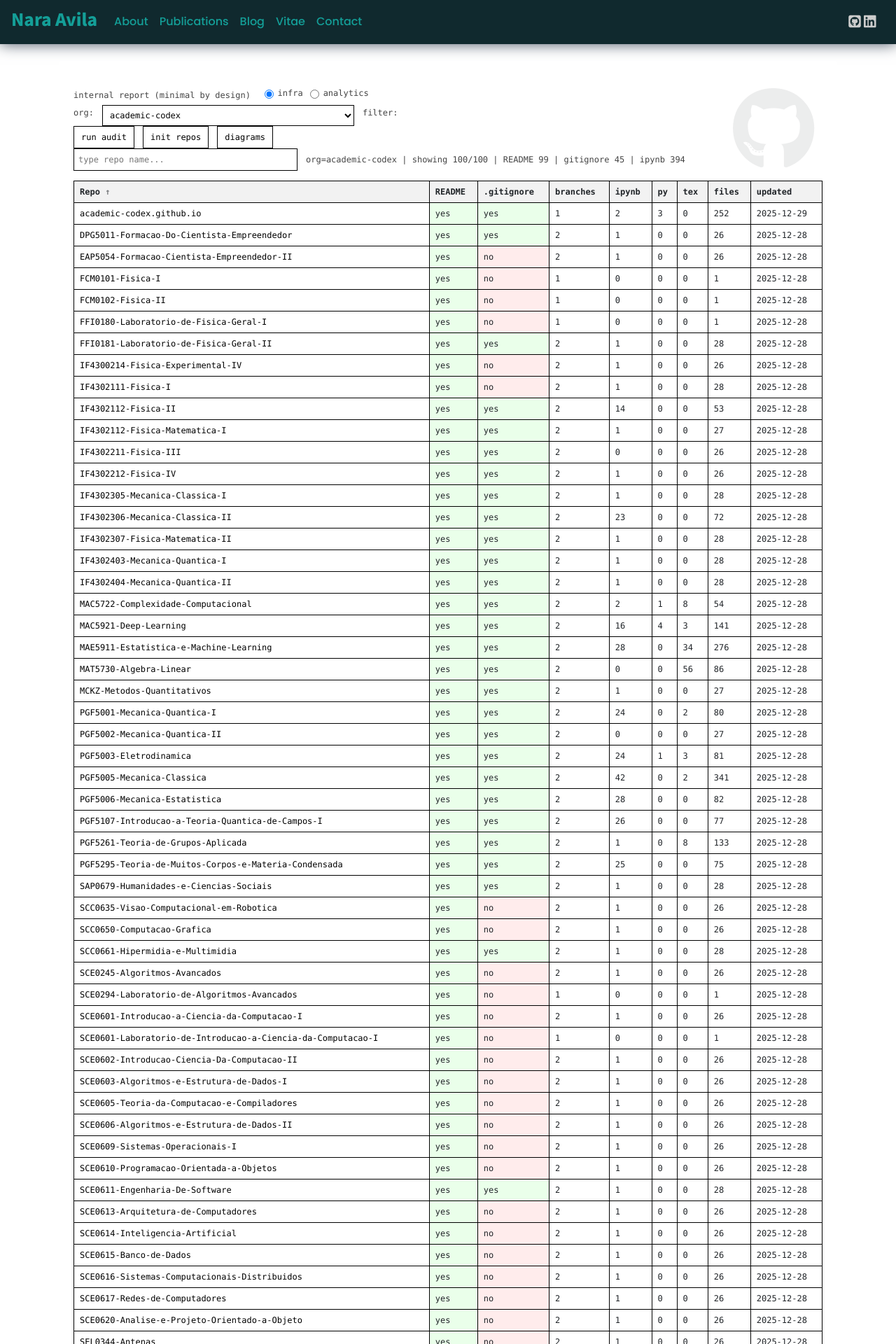
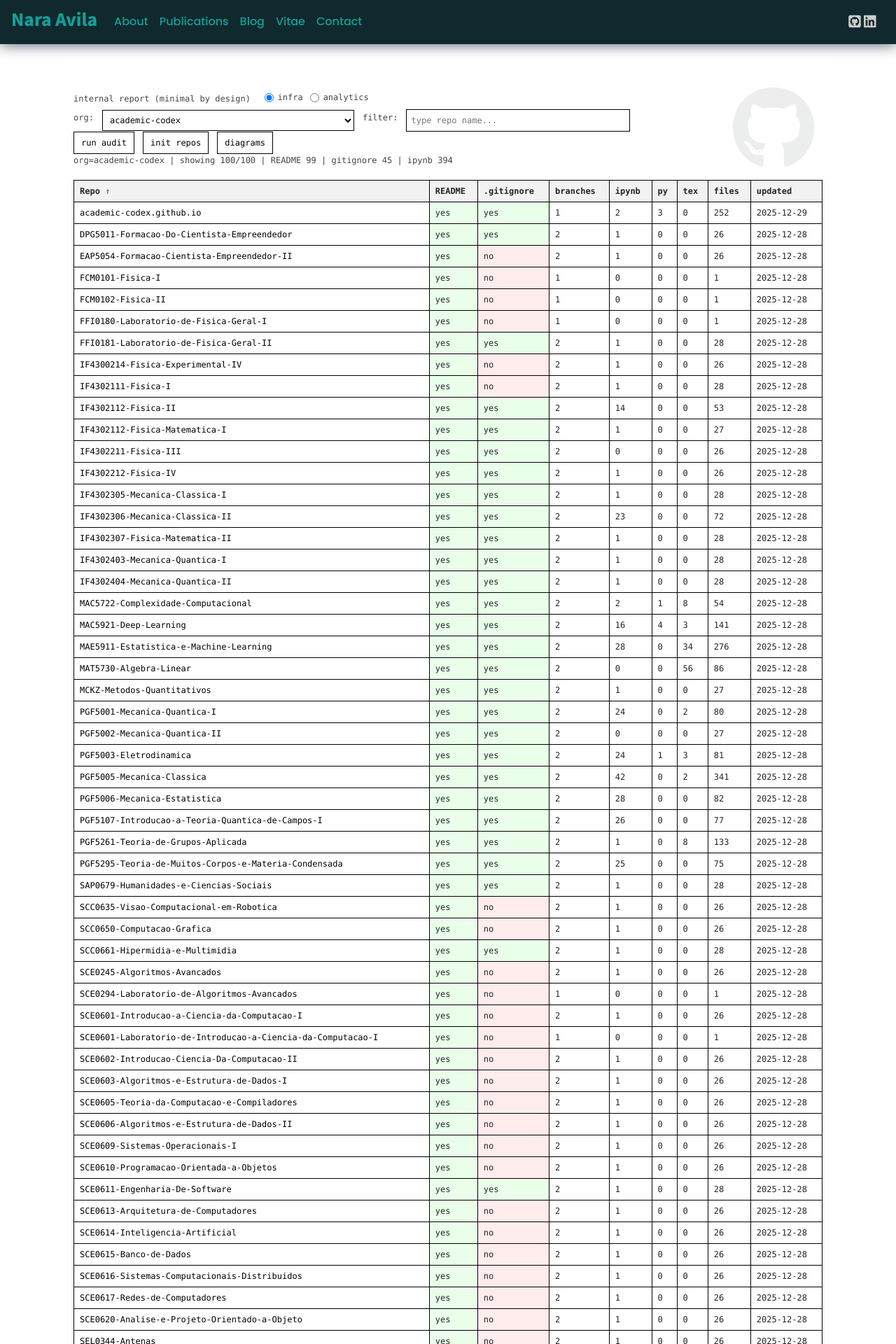
Before and after one commit to naavilam/naavilam.github.io, a Jekyll site: the page built from pages/audit.html, in a window 1280 px wide. Shown: the top 1920 px of the page at 70% size. Built offline with Jekyll 4.4.1, drawn with Linux system fonts in a browser that asks for light colours; nearby versions of some CDN libraries; comment, search, counter and statistics services are not loaded.

Commit message:
Update files

```diff
--- a/pages/audit.html
+++ b/pages/audit.html
@@ -212,6 +212,7 @@ description: Internal repository report
                 </select>
 
                 <label class="audit-muted">filter:</label>
+                <input id="q" placeholder="type repo name..." />
             </div>
             <div class="audit-row">
                 <button id="btnRunAudit" type="button">run audit</button>
@@ -229,9 +230,7 @@ description: Internal repository report
                 <span id="actionMsg" class="audit-muted"></span>
             </div>
             <div class="audit-row">
-                <input id="q" placeholder="type repo name..." />
                 <span id="stats" class="audit-muted"></span>
-
             </div>
         </div>
 
```
